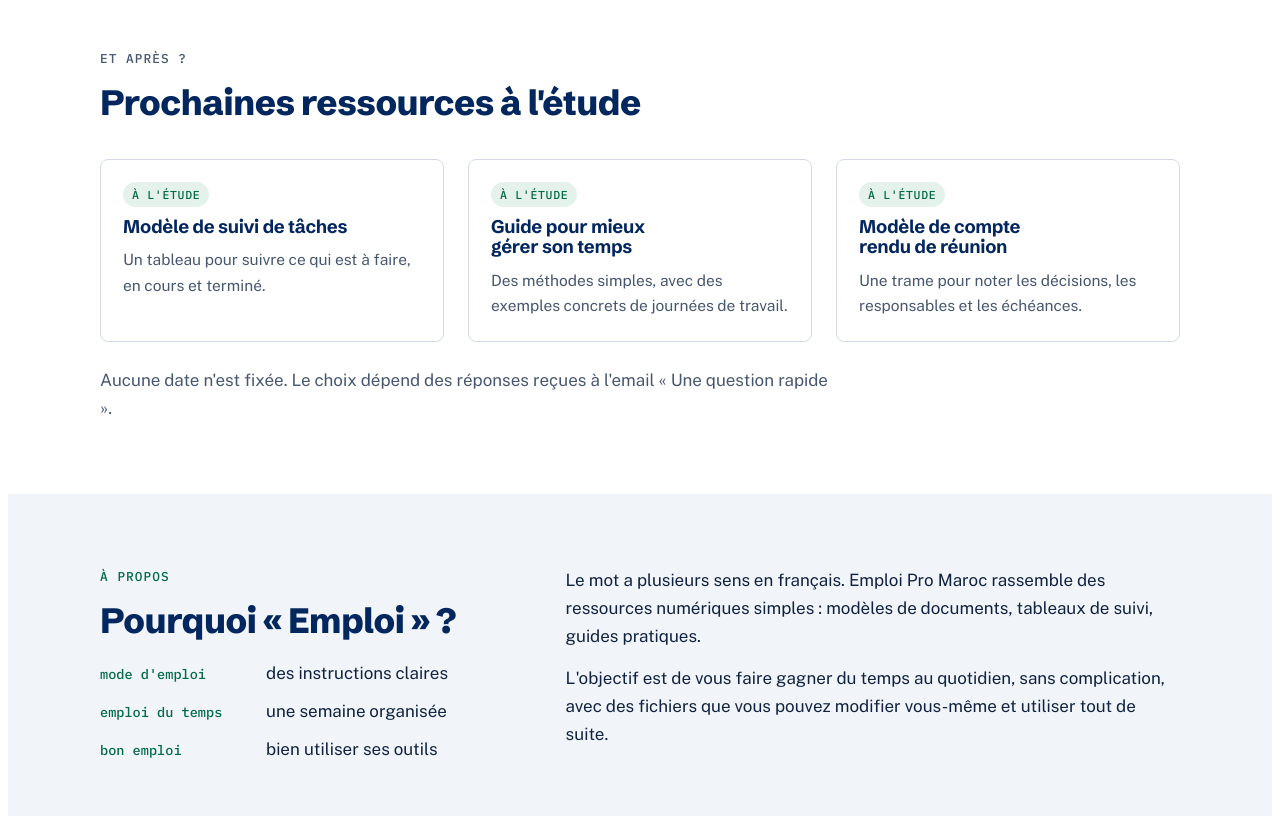
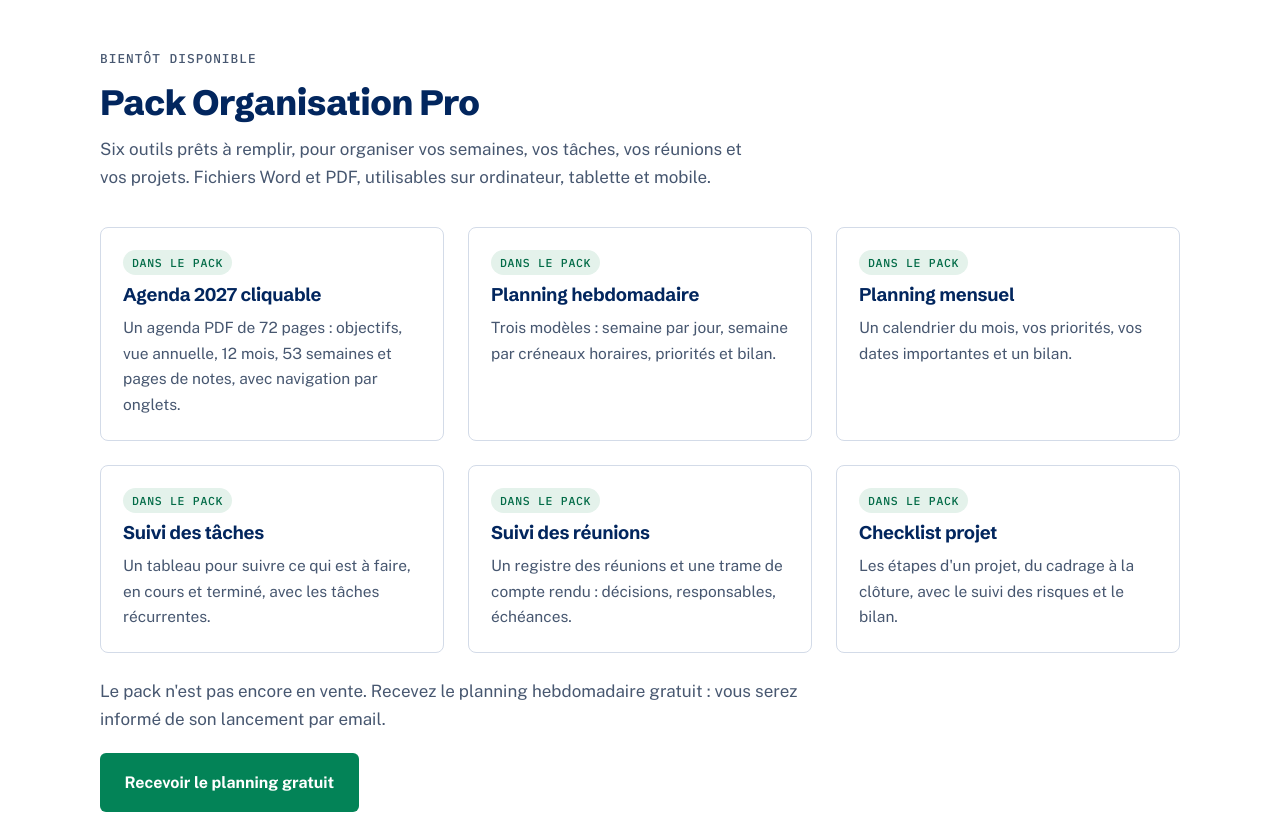
Before and after one commit to emploipromaroc/site, a plain HTML site: page index.html in a window 1280 px wide. Shown: the part 2980-3796 px from the top of the page. Drawn offline with nearby package versions, Linux system fonts and the light colour scheme.

Commit message:
Add files via upload

```diff
--- a/index.html
+++ b/index.html
@@ -295,15 +295,20 @@ a:focus-visible, button:focus-visible, summary:focus-visible { outline: 3px soli
   <section class="section" id="ressources">
     <div class="wrap">
       <div class="section-head">
-        <p class="eyebrow">Et après ?</p>
-        <h2>Prochaines ressources à l'étude</h2>
+        <p class="eyebrow">Bientôt disponible</p>
+        <h2>Pack Organisation Pro</h2>
+        <p>Six outils prêts à remplir, pour organiser vos semaines, vos tâches, vos réunions et vos projets. Fichiers Word et PDF, utilisables sur ordinateur, tablette et mobile.</p>
       </div>
       <ul class="next">
-        <li><span class="pill">À l'étude</span><h3>Modèle de suivi de tâches</h3><p>Un tableau pour suivre ce qui est à faire, en cours et terminé.</p></li>
-        <li><span class="pill">À l'étude</span><h3>Guide pour mieux gérer son temps</h3><p>Des méthodes simples, avec des exemples concrets de journées de travail.</p></li>
-        <li><span class="pill">À l'étude</span><h3>Modèle de compte rendu de réunion</h3><p>Une trame pour noter les décisions, les responsables et les échéances.</p></li>
+        <li><span class="pill">Dans le pack</span><h3>Agenda 2027 cliquable</h3><p>Un agenda PDF de 72 pages : objectifs, vue annuelle, 12 mois, 53 semaines et pages de notes, avec navigation par onglets.</p></li>
+        <li><span class="pill">Dans le pack</span><h3>Planning hebdomadaire</h3><p>Trois modèles : semaine par jour, semaine par créneaux horaires, priorités et bilan.</p></li>
+        <li><span class="pill">Dans le pack</span><h3>Planning mensuel</h3><p>Un calendrier du mois, vos priorités, vos dates importantes et un bilan.</p></li>
+        <li><span class="pill">Dans le pack</span><h3>Suivi des tâches</h3><p>Un tableau pour suivre ce qui est à faire, en cours et terminé, avec les tâches récurrentes.</p></li>
+        <li><span class="pill">Dans le pack</span><h3>Suivi des réunions</h3><p>Un registre des réunions et une trame de compte rendu : décisions, responsables, échéances.</p></li>
+        <li><span class="pill">Dans le pack</span><h3>Checklist projet</h3><p>Les étapes d'un projet, du cadrage à la clôture, avec le suivi des risques et le bilan.</p></li>
       </ul>
-      <p class="note">Aucune date n'est fixée. Le choix dépend des réponses reçues à l'email « Une question rapide ».</p>
+      <p class="note">Le pack n'est pas encore en vente. Recevez le planning hebdomadaire gratuit : vous serez informé de son lancement par email.</p>
+      <p style="margin-top:20px"><a class="btn btn-primary" href="https://emploipromaroc.systeme.io/2bdbc2d3">Recevoir le planning gratuit</a></p>
     </div>
   </section>
 
```
